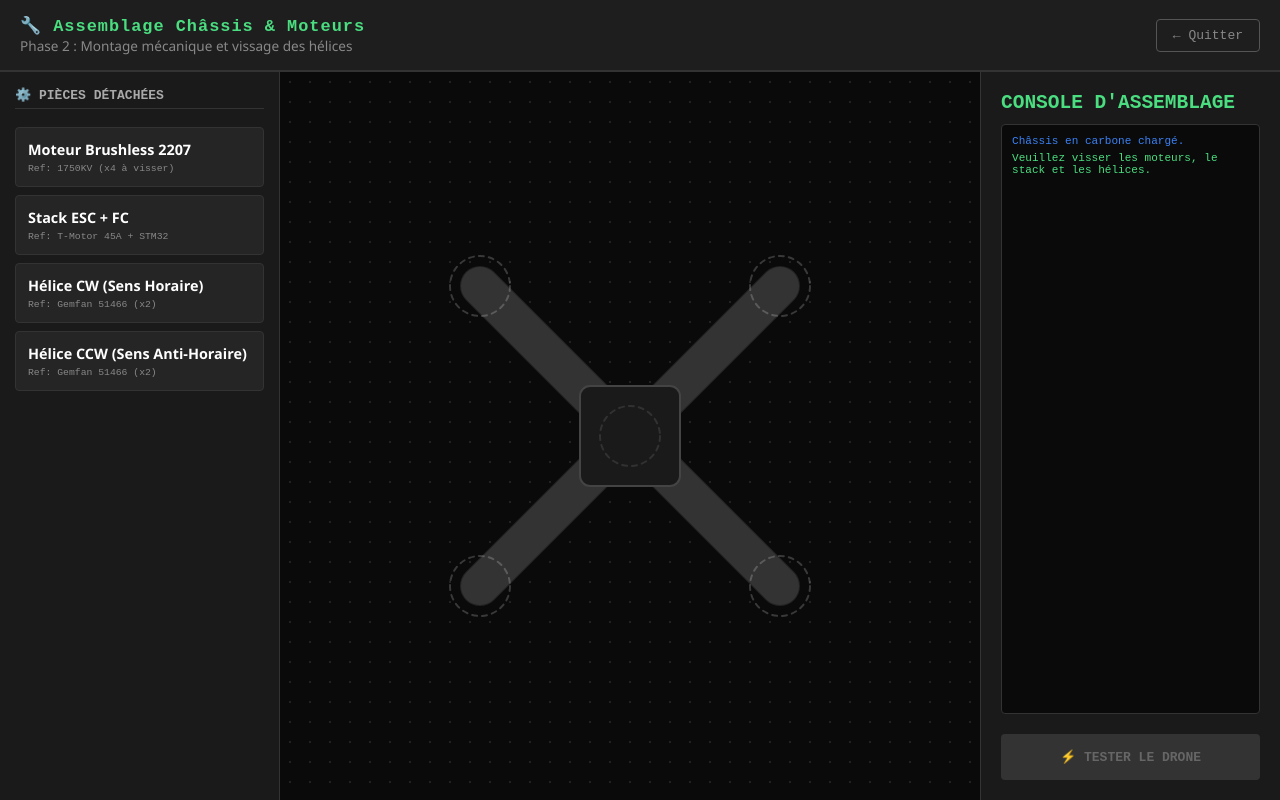
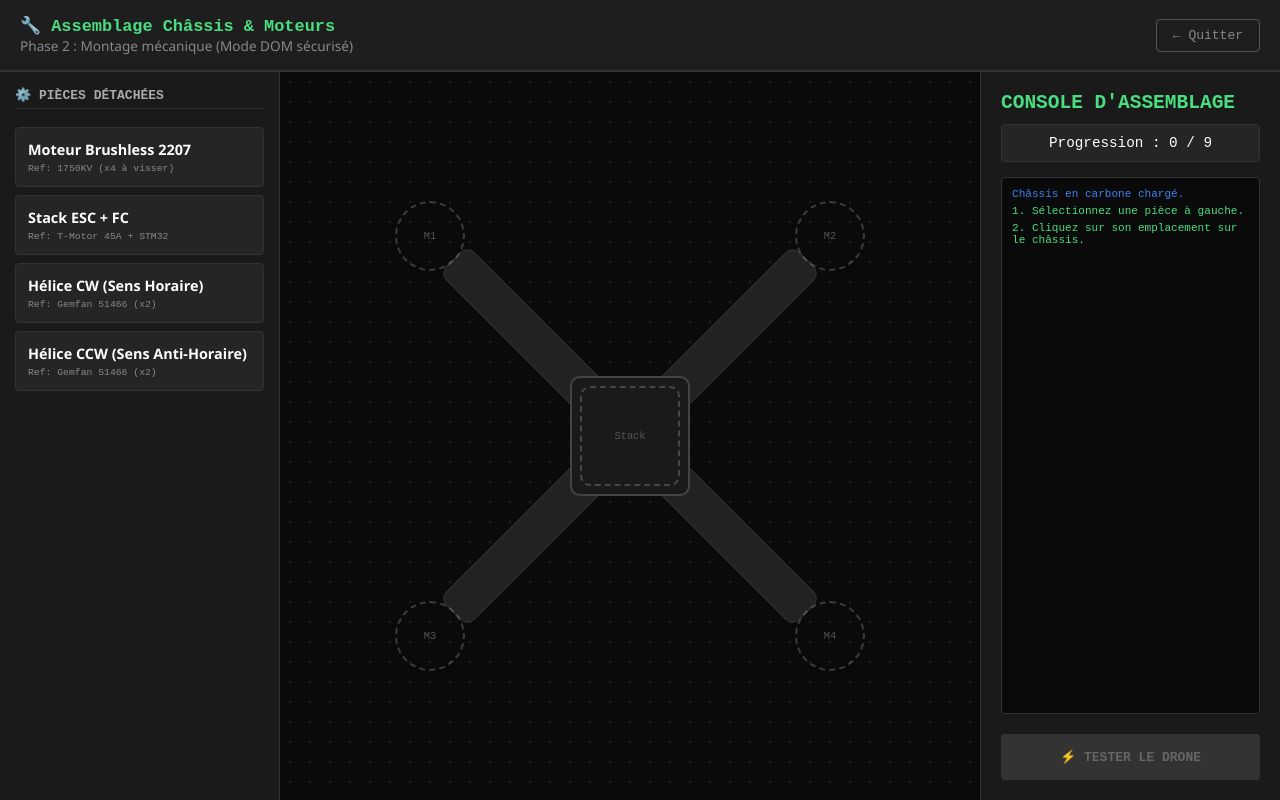
Before and after one commit to abdelziane979-eng/initiaelectro, a plain HTML site: page simulateur-chassis.html in a window 1280 px wide. Drawn offline with Linux system fonts and the light colour scheme.

Commit message:
Update simulateur-chassis.html

```diff
--- a/simulateur-chassis.html
+++ b/simulateur-chassis.html
@@ -9,13 +9,14 @@
   body { font-family: 'Segoe UI', Arial, sans-serif; background: #121212; color: #e0e0e0; height: 100vh; overflow: hidden; display: flex; flex-direction: column; }
 
   header { background: #1e1e1e; color: #4ade80; padding: 15px 20px; display: flex; justify-content: space-between; align-items: center; border-bottom: 2px solid #333; }
-  header h1 { font-size: 1.3em; font-family: monospace; letter-spacing: 1px; }
+  header h1 { font-size: 1.3em; font-family: monospace; }
   header p { font-size: 0.85em; color: #888; }
-  .btn-retour { background: transparent; color: #888; border: 1px solid #555; padding: 8px 16px; border-radius: 4px; cursor: pointer; text-decoration: none; font-family: monospace; transition: 0.2s; }
+  .btn-retour { background: transparent; color: #888; border: 1px solid #555; padding: 8px 16px; border-radius: 4px; cursor: pointer; text-decoration: none; font-family: monospace; }
   .btn-retour:hover { border-color: #4ade80; color: #4ade80; }
 
   .conteneur { display: flex; flex: 1; overflow: hidden; }
 
+  /* Palette de composants */
   .palette { width: 280px; background: #1a1a1a; padding: 15px; display: flex; flex-direction: column; gap: 8px; overflow-y: auto; border-right: 1px solid #333; }
   .palette h2 { font-size: 1em; color: #aaa; font-family: monospace; margin-bottom: 10px; border-bottom: 1px solid #333; padding-bottom: 5px; }
   .item-comp { background: #252525; padding: 12px; border-radius: 4px; cursor: pointer; display: flex; flex-direction: column; border: 1px solid #333; transition: 0.2s; }
@@ -24,14 +25,52 @@
   .item-comp strong { color: #fff; font-size: 0.9em; }
   .item-comp small { color: #888; font-family: monospace; font-size: 0.75em; margin-top: 4px; }
 
-  .zone-pcb { flex: 1; background: #0a0a0a; position: relative; overflow: hidden; display: flex; justify-content: center; align-items: center; background-image: radial-gradient(#222 1px, transparent 1px); background-size: 20px 20px; }
-  canvas { cursor: crosshair; display: block; }
+  /* Zone de dessin (DOM) */
+  .zone-jeu { flex: 1; background: #0a0a0a; position: relative; display: flex; justify-content: center; align-items: center; background-image: radial-gradient(#222 1px, transparent 1px); background-size: 20px 20px; }
 
+  /* Le châssis global */
+  .chassis { position: relative; width: 500px; height: 500px; }
+
+  /* Les croix du châssis */
+  .bras { position: absolute; width: 100%; height: 40px; background: #222; top: 50%; left: 0; transform: translateY(-50%) rotate(45deg); border-radius: 10px; border: 1px solid #333; }
+  .bras-2 { transform: translateY(-50%) rotate(-45deg); }
+  .centre-chassis { position: absolute; top: 50%; left: 50%; width: 120px; height: 120px; background: #1a1a1a; border: 2px solid #444; transform: translate(-50%, -50%); border-radius: 10px; z-index: 2; }
+
+  /* Les zones de dépôt (Slots) */
+  .slot { position: absolute; width: 70px; height: 70px; border: 2px dashed rgba(255,255,255,0.2); border-radius: 50%; display: flex; justify-content: center; align-items: center; font-family: monospace; font-size: 0.8em; color: #555; z-index: 3; transition: 0.2s; cursor: pointer; }
+  .slot:hover { background: rgba(255,255,255,0.05); border-color: rgba(255,255,255,0.5); }
+  .slot.cible { border-color: #fbbf24; border-style: solid; box-shadow: 0 0 15px rgba(251,191,36,0.4); animation: pulse 1s infinite alternate; }
+  @keyframes pulse { from { box-shadow: 0 0 5px rgba(251,191,36,0.2); } to { box-shadow: 0 0 20px rgba(251,191,36,0.8); } }
+
+  /* Position des slots */
+  .slot-m1 { top: 15px; left: 15px; }
+  .slot-m2 { top: 15px; right: 15px; }
+  .slot-m3 { bottom: 15px; left: 15px; }
+  .slot-m4 { bottom: 15px; right: 15px; }
+  .slot-stack { top: 50%; left: 50%; transform: translate(-50%, -50%); width: 100px; height: 100px; border-radius: 10px; }
+
+  /* Style quand rempli */
+  .slot.rempli { border: 2px solid #4ade80; background: #064e3b; color: #4ade80; cursor: default; }
+
+  /* Détails visuels pour les composants placés */
+  .moteur-visuel { width: 40px; height: 40px; background: #555; border-radius: 50%; border: 3px solid #888; position: relative; }
+  .moteur-visuel::after { content: ''; position: absolute; top: 10px; left: 10px; width: 14px; height: 14px; background: #b45309; border-radius: 50%; }
+
+  .helice-visuelle { position: absolute; width: 150px; height: 150px; pointer-events: none; display: flex; justify-content: center; align-items: center; }
+  .helice-cw-vis { width: 20px; height: 120px; background: rgba(239, 68, 68, 0.7); border-radius: 50%; transform: rotate(45deg); }
+  .helice-ccw-vis { width: 20px; height: 120px; background: rgba(59, 130, 246, 0.7); border-radius: 50%; transform: rotate(-45deg); }
+
+  .stack-visuel { width: 60px; height: 60px; background: #0d2b1a; border: 2px solid #4ade80; border-radius: 4px; display: flex; justify-content: center; align-items: center; }
+  .stack-visuel::after { content: ''; width: 20px; height: 20px; background: #111; }
+
+  /* Panneau droit */
   .panneau-droit { width: 300px; background: #1a1a1a; padding: 20px; display: flex; flex-direction: column; border-left: 1px solid #333; }
   .log-zone { flex: 1; background: #0a0a0a; padding: 10px; border: 1px solid #333; font-family: monospace; font-size: 0.85em; overflow-y: auto; color: #4ade80; border-radius: 4px; margin-bottom: 20px; }
   .log-zone p { margin-bottom: 5px; }
   .log-erreur { color: #ef4444; }
   .log-info { color: #3b82f6; }
+
+  .progression { font-family: monospace; font-size: 1.1em; color: #fff; margin-bottom: 15px; text-align: center; background: #252525; padding: 10px; border-radius: 4px; border: 1px solid #333; }
   .btn-action { background: #4ade80; color: #000; border: none; padding: 15px; border-radius: 4px; font-size: 1em; font-weight: bold; cursor: pointer; font-family: monospace; transition: 0.2s; }
   .btn-action:hover { background: #22c55e; }
   .btn-action:disabled { background: #333; color: #666; cursor: not-allowed; }
@@ -42,7 +81,7 @@
 <header>
   <div>
     <h1>🔧 Assemblage Châssis & Moteurs</h1>
-    <p>Phase 2 : Montage mécanique et vissage des hélices</p>
+    <p>Phase 2 : Montage mécanique (Mode DOM sécurisé)</p>
   </div>
   <a href="index.html" class="btn-retour">← Quitter</a>
 </header>
@@ -72,50 +111,49 @@
     </div>
   </div>
 
-  <div class="zone-pcb" id="zone-pcb">
-    <canvas id="canvas-chassis" width="800" height="600"></canvas>
+  <div class="zone-jeu">
+    <div class="chassis">
+      <div class="bras"></div>
+      <div class="bras bras-2"></div>
+      <div class="centre-chassis"></div>
+
+      <!-- Zones de clic (Slots) -->
+      <div class="slot slot-m1" id="slot-m1" onclick="placerPiece('slot-m1', 'moteur')">M1</div>
+      <div class="slot slot-m2" id="slot-m2" onclick="placerPiece('slot-m2', 'moteur')">M2</div>
+      <div class="slot slot-m3" id="slot-m3" onclick="placerPiece('slot-m3', 'moteur')">M3</div>
+      <div class="slot slot-m4" id="slot-m4" onclick="placerPiece('slot-m4', 'moteur')">M4</div>
+
+      <div class="slot slot-stack" id="slot-stack" onclick="placerPiece('slot-stack', 'stack')">Stack</div>
+    </div>
   </div>
 
   <div class="panneau-droit">
     <h2 style="color:#4ade80; font-family:monospace; margin-bottom:10px;">CONSOLE D'ASSEMBLAGE</h2>
+
+    <div class="progression" id="progression">Progression : 0 / 9</div>
+
     <div class="log-zone" id="log">
       <p class="log-info">Châssis en carbone chargé.</p>
-      <p>Veuillez visser les moteurs, le stack et les hélices.</p>
+      <p>1. Sélectionnez une pièce à gauche.</p>
+      <p>2. Cliquez sur son emplacement sur le châssis.</p>
     </div>
     <button class="btn-action" id="btn-verifier" onclick="verifierDrone()" disabled>⚡ TESTER LE DRONE</button>
   </div>
 </div>
 
 <script>
-const BOARD_W = 600;
-const BOARD_H = 600;
-const OFFSET_X = 100;
-const OFFSET_Y = 0;
+// État global
+let pieceSelectionnee = null;
+let compteur = 0;
+const TOTAL_PIECES = 9; // 4 moteurs + 1 stack + 4 hélices
 
-const ZONES = {
-  moteur1: { x: 150, y: 150, nom: 'Moteur 1 (Avant Gauche)', type: 'moteur' },
-  moteur2: { x: 450, y: 150, nom: 'Moteur 2 (Avant Droit)', type: 'moteur' },
-  moteur3: { x: 150, y: 450, nom: 'Moteur 3 (Arrière Gauche)', type: 'moteur' },
-  moteur4: { x: 450, y: 450, nom: 'Moteur 4 (Arrière Droit)', type: 'moteur' },
-  stack: { x: 300, y: 300, nom: 'Emplacement Stack ESC/FC', type: 'stack' },
-
-  helice1: { x: 150, y: 150, nom: 'Hélice M1 (CW)', type: 'helice-cw' },
-  helice2: { x: 450, y: 150, nom: 'Hélice M2 (CCW)', type: 'helice-ccw' },
-  helice3: { x: 150, y: 450, nom: 'Hélice M3 (CCW)', type: 'helice-ccw' },
-  helice4: { x: 450, y: 450, nom: 'Hélice M4 (CW)', type: 'helice-cw' }
-};
-
-let moteursPlaces = 0;
-let stackPlace = false;
-let helicesPlacees = 0;
-
-let composantSelectionne = null;
-let canvas, ctx;
-
-window.onload = () => {
-  canvas = document.getElementById('canvas-chassis');
-  ctx = canvas.getContext('2d');
-  dessinerChassis();
+// État des slots
+const slots = {
+  'slot-m1': { type: 'moteur', rempli: false, helice: null },
+  'slot-m2': { type: 'moteur', rempli: false, helice: null },
+  'slot-m3': { type: 'moteur', rempli: false, helice: null },
+  'slot-m4': { type: 'moteur', rempli: false, helice: null },
+  'slot-stack': { type: 'stack', rempli: false }
 };
 
 function logMessage(msg, type = 'info') {
@@ -128,165 +166,125 @@ function logMessage(msg, type = 'info') {
 }
 
 function selectionnerComp(type) {
-  if (type === 'moteur' && moteursPlaces >= 4) { logMessage("Les 4 moteurs sont déjà vissés !", "erreur"); return; }
-  if (type === 'stack' && stackPlace) { logMessage("Le stack est déjà fixé !", "erreur"); return; }
-  if (type.includes('helice') && helicesPlacees >= 4) { logMessage("Les 4 hélices sont déjà vissées !", "erreur"); return; }
+  pieceSelectionnee = type;
 
-  composantSelectionne = type;
+  // Mise à jour visuelle de la palette
   document.querySelectorAll('.item-comp').forEach(el => el.classList.remove('actif'));
   document.getElementById('comp-' + type).classList.add('actif');
+
   logMessage("Pièce sélectionnée : " + type.toUpperCase());
-}
 
-canvas.addEventListener('click', (e) => {
-  if (!composantSelectionne) return;
+  // Faire clignoter les slots compatibles
+  document.querySelectorAll('.slot').forEach(el => el.classList.remove('cible'));
 
-  const rect = canvas.getBoundingClientRect();
-  const clickX = e.clientX - rect.left;
-  const clickY = e.clientY - rect.top;
-
-  let zoneTrouvee = null;
-
-  for (let key in ZONES) {
-    const zone = ZONES[key];
-    const dx = clickX - (zone.x + OFFSET_X);
-    const dy = clickY - (zone.y + OFFSET_Y);
-
-    if (dx*dx + dy*dy < 50*50) {
-      zoneTrouvee = zone;
-      break;
+  if (type === 'moteur') {
+    ['slot-m1', 'slot-m2', 'slot-m3', 'slot-m4'].forEach(id => {
+      if (!slots[id].rempli) document.getElementById(id).classList.add('cible');
+    });
+  } else if (type === 'stack') {
+    if (!slots['slot-stack'].rempli) document.getElementById('slot-stack').classList.add('cible');
+  } else if (type.includes('helice')) {
+    // Les hélices se placent sur les moteurs déjà installés
+    ['slot-m1', 'slot-m2', 'slot-m3', 'slot-m4'].forEach(id => {
+      if (slots[id].rempli && !slots[id].helice) document.getElementById(id).classList.add('cible');
+    });
   }
 }
 
-  if (zoneTrouvee) {
-    if (zoneTrouvee.type === composantSelectionne) {
+function placerPiece(slotId, typeSlot) {
+  if (!pieceSelectionnee) {
+    logMessage("Veuillez d'abord sélectionner une pièce à gauche.", "erreur");
+    return;
+  }
 
-      if (composantSelectionne === 'stack') {
-        stackPlace = true;
+  const slot = slots[slotId];
+  const elementSlot = document.getElementById(slotId);
+
+  // CAS 1 : On place un MOTEUR
+  if (pieceSelectionnee === 'moteur') {
+    if (typeSlot !== 'moteur') {
+      logMessage("Erreur : Un moteur ne se place pas au centre !", "erreur");
+      return;
+    }
+    if (slot.rempli) {
+      logMessage("Erreur : Un moteur est déjà vissé ici.", "erreur");
+      return;
+    }
+    slot.rempli = true;
+    elementSlot.innerHTML = '<div class="moteur-visuel"></div>';
+    elementSlot.classList.add('rempli');
+    elementSlot.classList.remove('cible');
+    logMessage("Moteur vissé sur le bras.", "succes");
+  }
+
+  // CAS 2 : On place le STACK
+  else if (pieceSelectionnee === 'stack') {
+    if (slotId !== 'slot-stack') {
+      logMessage("Erreur : Le stack se place au centre du châssis.", "erreur");
+      return;
+    }
+    if (slot.rempli) {
+      logMessage("Erreur : Le stack est déjà en place.", "erreur");
+      return;
+    }
+    slot.rempli = true;
+    elementSlot.innerHTML = '<div class="stack-visuel"></div>';
+    elementSlot.classList.add('rempli');
+    elementSlot.classList.remove('cible');
     logMessage("Stack ESC + FC vissé au centre.", "succes");
   }
-      else if (composantSelectionne === 'moteur') {
-        if (!zoneTrouvee.rempli) {
-          zoneTrouvee.rempli = true;
-          moteursPlaces++;
-          logMessage("Moteur vissé : " + zoneTrouvee.nom, "succes");
-        } else {
-          logMessage("Un moteur est déjà vissé ici !", "erreur");
+
+  // CAS 3 : On place une HÉLICE
+  else if (pieceSelectionnee.includes('helice')) {
+    if (typeSlot !== 'moteur') {
+      logMessage("Erreur : Les hélices se vissent sur les moteurs.", "erreur");
       return;
     }
-      }
-      else if (composantSelectionne.includes('helice')) {
-        if (!zoneTrouvee.rempli) {
-          zoneTrouvee.rempli = true;
-          helicesPlacees++;
-          logMessage("Hélice vissée : " + zoneTrouvee.nom, "succes");
-        } else {
-          logMessage("Une hélice est déjà vissée ici !", "erreur");
+    if (!slot.rempli) {
+      logMessage("Erreur : Il faut d'abord visser un moteur ici.", "erreur");
       return;
     }
+    if (slot.helice) {
+      logMessage("Erreur : Une hélice est déjà vissée sur ce moteur.", "erreur");
+      return;
     }
 
-      composantSelectionne = null;
+    // Vérification du sens de l'hélice (CW sur M1/M4, CCW sur M2/M3)
+    let sensCorrect = false;
+    if (slotId === 'slot-m1' || slotId === 'slot-m4') sensCorrect = (pieceSelectionnee === 'helice-cw');
+    if (slotId === 'slot-m2' || slotId === 'slot-m3') sensCorrect = (pieceSelectionnee === 'helice-ccw');
+
+    if (!sensCorrect) {
+      logMessage("❌ Erreur de sens ! L'hélice tournerait dans le mauvais sens.", "erreur");
+      return;
+    }
+
+    slot.helice = pieceSelectionnee;
+
+    // Ajout visuel de l'hélice
+    const heliceDiv = document.createElement('div');
+    heliceDiv.className = 'helice-visuelle';
+    heliceDiv.innerHTML = `<div class="${pieceSelectionnee === 'helice-cw' ? 'helice-cw-vis' : 'helice-ccw-vis'}"></div>`;
+    elementSlot.appendChild(heliceDiv);
+
+    elementSlot.classList.remove('cible');
+    logMessage("Hélice vissée dans le bon sens.", "succes");
+  }
+
+  // Mise à jour du compteur
+  compteur++;
+  document.getElementById('progression').textContent = "Progression : " + compteur + " / " + TOTAL_PIECES;
+
+  // Désélectionner
+  pieceSelectionnee = null;
   document.querySelectorAll('.item-comp').forEach(el => el.classList.remove('actif'));
-      verifierSiFini();
-      dessinerChassis();
+  document.querySelectorAll('.slot').forEach(el => el.classList.remove('cible'));
 
-    } else {
-      logMessage("Erreur : Cette pièce ne correspond pas à cet emplacement.", "erreur");
-    }
-  } else {
-    logMessage("Cliquez au centre d'un des 4 bras ou au centre du châssis.", "erreur");
-  }
-});
-
-function verifierSiFini() {
-  if (moteursPlaces === 4 && stackPlace && helicesPlacees === 4) {
+  // Vérifier si terminé
+  if (compteur === TOTAL_PIECES) {
     document.getElementById('btn-verifier').disabled = false;
     logMessage("Assemblage terminé. Lancez le test de la structure !", "info");
   }
-}
-
-function dessinerChassis() {
-  ctx.clearRect(0, 0, canvas.width, canvas.height);
-
-  ctx.save();
-  ctx.translate(OFFSET_X, OFFSET_Y);
-
-  // Châssis
-  ctx.lineCap = 'round';
-  ctx.lineWidth = 40;
-  ctx.strokeStyle = '#222';
-  ctx.beginPath();
-  ctx.moveTo(150, 150); ctx.lineTo(450, 450);
-  ctx.moveTo(450, 150); ctx.lineTo(150, 450);
-  ctx.stroke();
-
-  ctx.lineWidth = 38;
-  ctx.strokeStyle = '#333';
-  ctx.beginPath();
-  ctx.moveTo(150, 150); ctx.lineTo(450, 450);
-  ctx.moveTo(450, 150); ctx.lineTo(150, 450);
-  ctx.stroke();
-
-  // Plaque centrale
-  ctx.fillStyle = '#1a1a1a';
-  ctx.strokeStyle = '#444';
-  ctx.lineWidth = 2;
-  ctx.beginPath();
-  if (ctx.roundRect) ctx.roundRect(250, 250, 100, 100, 10);
-  else ctx.rect(250, 250, 100, 100);
-  ctx.fill(); ctx.stroke();
-
-  // Guides
-  ctx.strokeStyle = 'rgba(255, 255, 255, 0.1)';
-  ctx.lineWidth = 2;
-  ctx.setLineDash([5, 5]);
-  for (let key in ZONES) {
-    const zone = ZONES[key];
-    ctx.beginPath();
-    ctx.arc(zone.x, zone.y, 30, 0, Math.PI*2);
-    ctx.stroke();
-  }
-  ctx.setLineDash([]);
-
-  // Composants
-  for (let key in ZONES) {
-    const zone = ZONES[key];
-
-    if (zone.type === 'stack' && stackPlace) {
-      ctx.fillStyle = '#0d2b1a';
-      ctx.strokeStyle = '#4ade80';
-      ctx.beginPath();
-      if (ctx.roundRect) ctx.roundRect(zone.x - 30, zone.y - 30, 60, 60, 5);
-      else ctx.rect(zone.x - 30, zone.y - 30, 60, 60);
-      ctx.fill(); ctx.stroke();
-      ctx.fillStyle = '#111';
-      ctx.fillRect(zone.x - 10, zone.y - 10, 20, 20);
-    }
-
-    if (zone.type === 'moteur' && zone.rempli) {
-      ctx.fillStyle = '#555';
-      ctx.strokeStyle = '#888';
-      ctx.beginPath(); ctx.arc(zone.x, zone.y, 25, 0, Math.PI*2); ctx.fill(); ctx.stroke();
-      ctx.fillStyle = '#b45309';
-      ctx.beginPath(); ctx.arc(zone.x, zone.y, 15, 0, Math.PI*2); ctx.fill();
-      ctx.fillStyle = '#ccc';
-      ctx.beginPath(); ctx.arc(zone.x, zone.y, 5, 0, Math.PI*2); ctx.fill();
-    }
-
-    if (zone.type.includes('helice') && zone.rempli) {
-      ctx.save();
-      ctx.translate(zone.x, zone.y);
-      ctx.fillStyle = zone.type === 'helice-cw' ? 'rgba(239, 68, 68, 0.7)' : 'rgba(59, 130, 246, 0.7)';
-      ctx.beginPath(); ctx.ellipse(0, 0, 15, 45, 0, 0, Math.PI*2); ctx.fill();
-      ctx.beginPath(); ctx.ellipse(0, 0, 45, 15, 0, 0, Math.PI*2); ctx.fill();
-      ctx.fillStyle = '#000';
-      ctx.beginPath(); ctx.arc(0, 0, 8, 0, Math.PI*2); ctx.fill();
-      ctx.restore();
-    }
-  }
-
-  ctx.restore();
 }
 
 function verifierDrone() {
```
Lines whose indentation alone changed are shown as unchanged.
